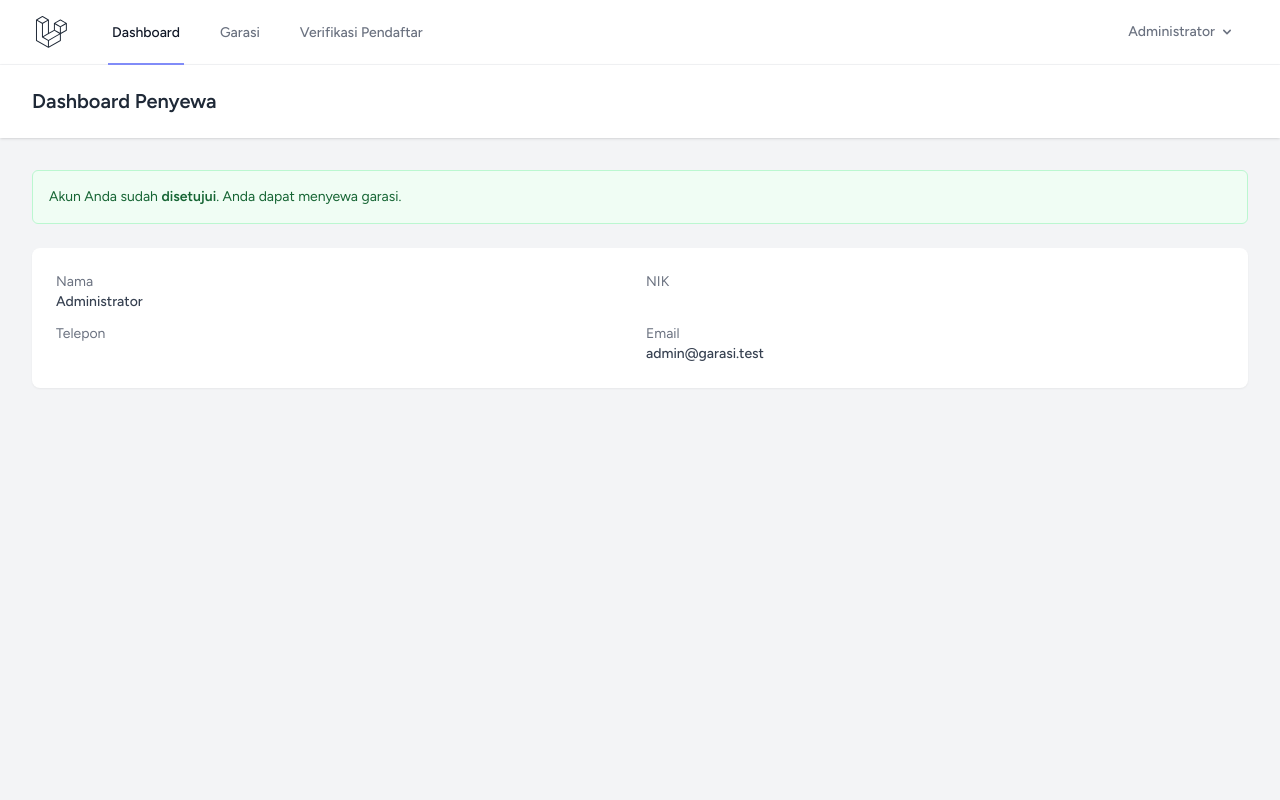
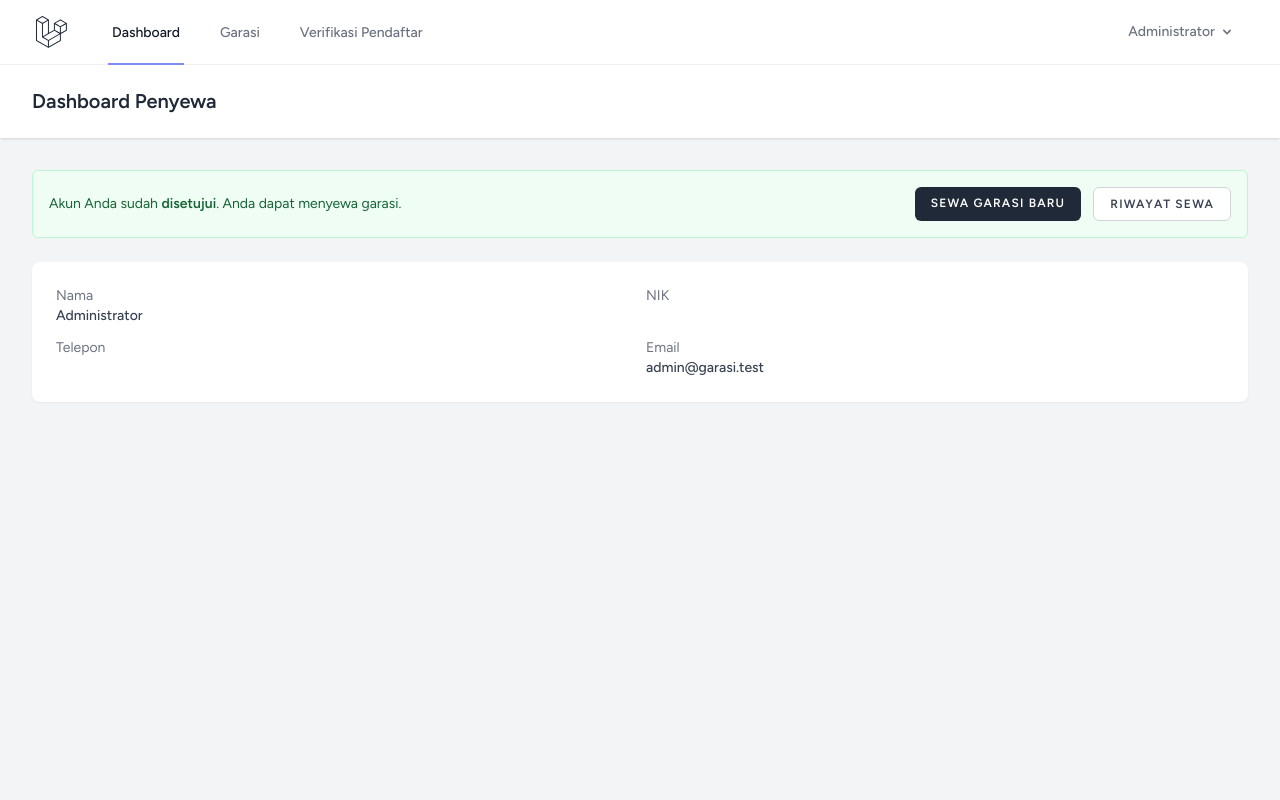
Before and after one commit to DerickNor/garasi-sewa, a Laravel app: page /renter/dashboard in a window 1280 px wide. Run offline with Laravel 12, Linux system fonts and the light colour scheme; a user stored in the database is signed in; data comes from the database, SQL or seed files in the repository; style sheets or scripts are compiled from the project's sources.

Commit message:
Tambah menu sewa garasi dan riwayat sewa untuk penyewa

```diff
--- a/resources/views/layouts/navigation.blade.php
+++ b/resources/views/layouts/navigation.blade.php
@@ -15,6 +15,16 @@
                     <x-nav-link :href="route('dashboard')" :active="request()->routeIs('*.dashboard')">
                         {{ __('Dashboard') }}
                     </x-nav-link>
+                    @if (! Auth::user()->isAdmin())
+                        @if (Auth::user()->isApprovedRenter())
+                            <x-nav-link :href="route('renter.rentals.create')" :active="request()->routeIs('renter.rentals.create')">
+                                Sewa Garasi
+                            </x-nav-link>
+                        @endif
+                        <x-nav-link :href="route('renter.rentals.index')" :active="request()->routeIs('renter.rentals.index')">
+                            Riwayat Sewa
+                        </x-nav-link>
+                    @endif
                     @if (Auth::user()->isAdmin())
                         <x-nav-link :href="route('admin.garages.index')" :active="request()->routeIs('admin.garages.*')">
                             Garasi
@@ -74,6 +84,16 @@
             <x-responsive-nav-link :href="route('dashboard')" :active="request()->routeIs('*.dashboard')">
                 {{ __('Dashboard') }}
             </x-responsive-nav-link>
+            @if (! Auth::user()->isAdmin())
+                @if (Auth::user()->isApprovedRenter())
+                    <x-responsive-nav-link :href="route('renter.rentals.create')" :active="request()->routeIs('renter.rentals.create')">
+                        Sewa Garasi
+                    </x-responsive-nav-link>
+                @endif
+                <x-responsive-nav-link :href="route('renter.rentals.index')" :active="request()->routeIs('renter.rentals.index')">
+                    Riwayat Sewa
+                </x-responsive-nav-link>
+            @endif
             @if (Auth::user()->isAdmin())
                 <x-responsive-nav-link :href="route('admin.garages.index')" :active="request()->routeIs('admin.garages.*')">
                     Garasi
--- a/resources/views/renter/dashboard.blade.php
+++ b/resources/views/renter/dashboard.blade.php
@@ -19,8 +19,12 @@
                     </div>
                     @break
                 @default
-                    <div class="rounded-md bg-green-50 border border-green-200 p-4 text-sm text-green-800">
-                        Akun Anda sudah <strong>disetujui</strong>. Anda dapat menyewa garasi.
+                    <div class="rounded-md bg-green-50 border border-green-200 p-4 text-sm text-green-800 flex flex-wrap items-center justify-between gap-3">
+                        <span>Akun Anda sudah <strong>disetujui</strong>. Anda dapat menyewa garasi.</span>
+                        <span class="flex gap-3">
+                            <a href="{{ route('renter.rentals.create') }}" class="rounded-md bg-gray-800 px-4 py-2 text-xs font-semibold uppercase tracking-widest text-white hover:bg-gray-700">Sewa Garasi Baru</a>
+                            <a href="{{ route('renter.rentals.index') }}" class="rounded-md border border-gray-300 bg-white px-4 py-2 text-xs font-semibold uppercase tracking-widest text-gray-700 hover:bg-gray-50">Riwayat Sewa</a>
+                        </span>
                     </div>
             @endswitch
 
```
